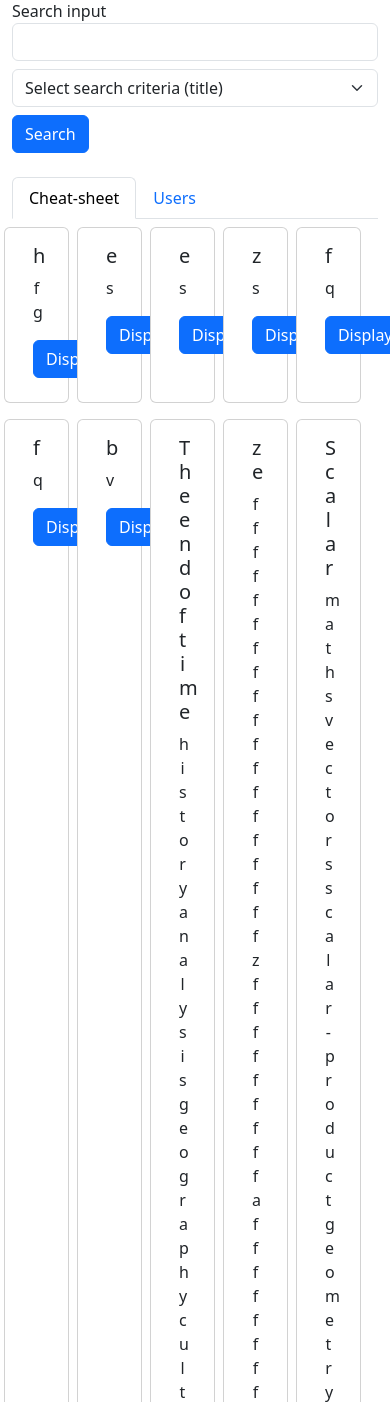
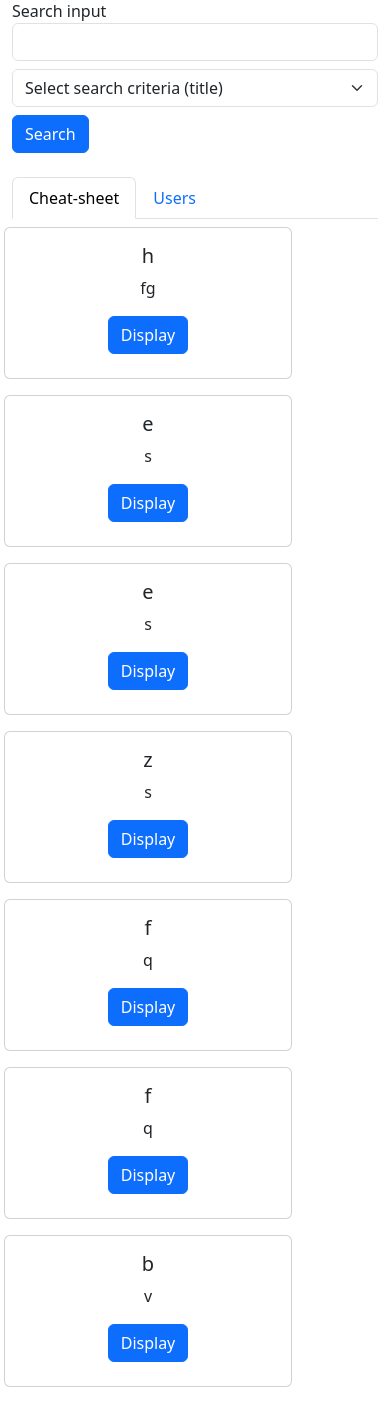
Before and after one commit to leonardo-racic/fish-a-fiche, a Flask app: page /search/ in a window 390 px wide. Shown: the part 198-1600 px from the top of the page. Run offline with Flask 3, Linux system fonts and the light colour scheme.

Commit message:
Responsive HTML design
- row cols are now adapting conforming to the resolution of the user's device
- unnecessary files were also deleted

```diff
--- a/requirement.txt
+++ b/requirement.txt
@@ -2,3 +2,4 @@ flask
 json
 logging
 pdfkit
+wkhtmltopdf
--- a/templates/collection.html
+++ b/templates/collection.html
@@ -1,7 +1,4 @@
 {% extends "base.html" %}
-
-
-{% set max_c_per_row = 4 %}
 
 
 {% block body %}
@@ -49,7 +46,7 @@
             </div>
         {% endif %}
         {% if is_user or is_public %}
-            <div class="row row-cols-{{max_c_per_row}}">
+            <div class="row row-cols-1 row-cols-sm-2 row-cols-md-4">
                 {% for c in cheat_sheet %}
                     <div class="card col text-center my-2 mx-1" style="max-width: 18rem;">
                         <div class="card-body">
--- a/templates/collections.html
+++ b/templates/collections.html
@@ -58,7 +58,7 @@
                 <h6 class="display-6">Umm, they have no collections... awkward...</h6>
             {% endif %}
         {% else %}
-            <div class="row row-cols-4">
+            <div class="row row-cols-1 row-cols-sm-2 row-cols-md-4">
                 {% for c in collections %}
                     {% if is_user or c.is_public %}
                         <div class="card col text-center my-2 mx-1" style="max-width: 18rem;">
--- a/templates/modify_user_profile.html
+++ b/templates/modify_user_profile.html
@@ -39,7 +39,7 @@
                         <div class="d-flex flex-column align-items-center text-center">
                             <h4>My public cheat-sheet</h4>
                             {% for c in cheat_sheet %}
-                                <div class="row row-cols-4">
+                                <div class="row row-cols-1 row-cols-sm-2 row-cols-md-4">
                                     <div class="card col text-center my-2 mx-1" style="max-width: 18rem;">
                                         <div class="card-body">
                                             <h5 class="card-title">{{c.title}}</h5>
--- a/templates/search.html
+++ b/templates/search.html
@@ -30,7 +30,7 @@
                 {% elif cheat_sheet == None %}
                     <small class="text-muted mb-2">you need exact name for this to work will be improved</small>
                 {% else %}
-                    <div class="row row-cols-6">
+                    <div class="row row-cols-1 row-cols-sm-2 row-cols-md-4">
                         {% for c in cheat_sheet %}
                             <div class="card col text-center my-2 mx-1" style="max-width: 18rem;">
                                 <div class="card-body">
@@ -56,7 +56,7 @@
                 {% if profiles == [] %}
                     <small class="text-muted mb-2">No results</small>
                 {% else %}
-                    <div class="row row-cols-6">
+                    <div class="row row-cols-1 row-cols-sm-2 row-cols-md-4">
                         {% for profile in profiles %}
                             <div class="card col text-center my-2 mx-1">
                                 <div class="card-body">
--- a/templates/user_profile.html
+++ b/templates/user_profile.html
@@ -32,7 +32,7 @@
                             <a href="/create-cheat-sheet" class="btn btn-primary">Create new cheat sheet</a>
                         {% endif %}
                     {% else %}
-                        <div class="row row-cols-4">
+                        <div class="row row-cols-1 row-cols-sm-2 row-cols-md-4">
                             {% for c in cheat_sheet %}
                                 <div class="card col text-center my-2 mx-1" style="max-width: 18rem;">
                                     <div class="card-body">
```
Also changed, not shown: 3 other files.
